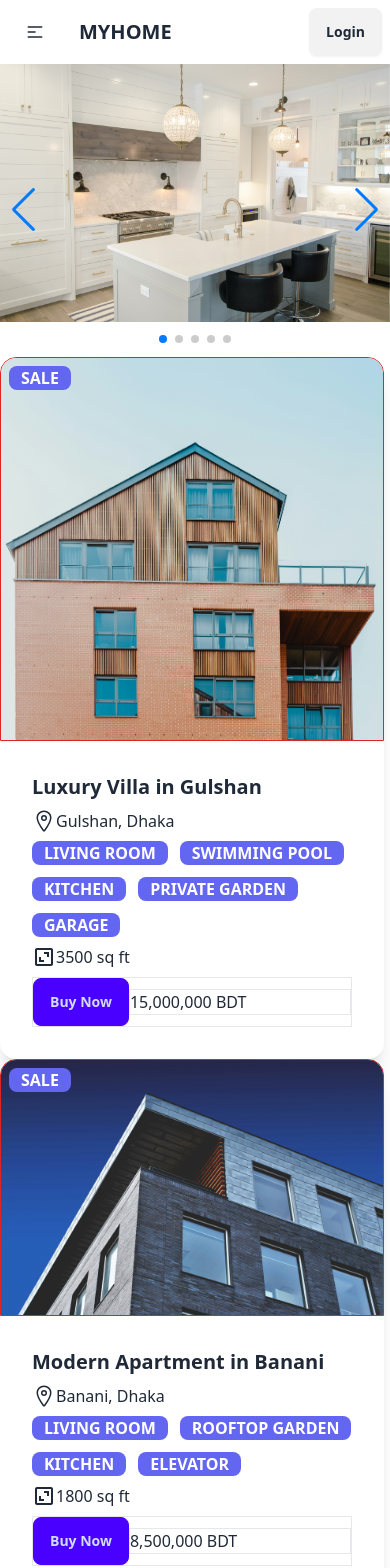
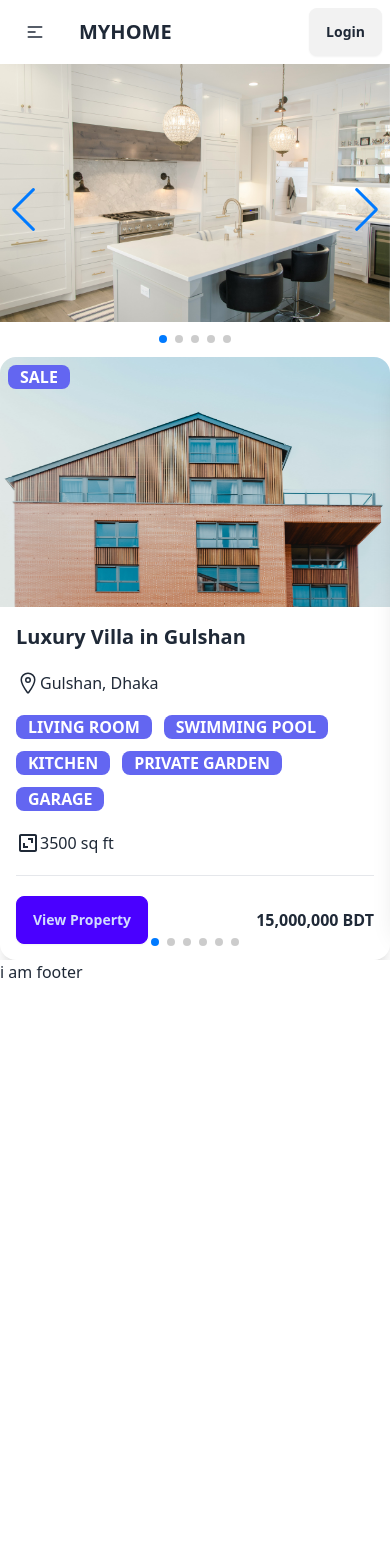
Before and after one commit to emonpappu17/real-state-ass, a React (Vite) app: page / in a window 390 px wide. Shown: the top 1568 px of the page. After the commit the page ends 984 px from the top, so only its background shows below. Built offline with nearby package versions, Linux system fonts and the light colour scheme.

Commit message:
swiper added

```diff
--- a/src/Pages/Home/Card.jsx
+++ b/src/Pages/Home/Card.jsx
@@ -2,23 +2,36 @@ import { IoLocationOutline, } from "react-icons/io5";
 import { BiArea } from "react-icons/bi";
 
 import PropTypes from 'prop-types';
+import { useState } from "react";
+// -------------------------------------------
+import { Swiper, SwiperSlide } from 'swiper/react';
+
+// Import Swiper styles
+// import 'swiper/css';
+// import 'swiper/css/free-mode';
+// import 'swiper/css/pagination';
+ import 'swiper/css/bundle';
+
+// import required modules
+import { FreeMode, Pagination } from 'swiper/modules';
+// ----------------------------------------------
 
 const Card = ({ card }) => {
-    console.log(card);
+    // console.log(card);
+    const [isHovered, setIsHovered] = useState(false)
     const { id, estate_title, image, price, status, area, location, facilities } = card
 
     return (
-        <div>
-            <div className="card bg-base-100  w-96 shadow-xl">
-                <figure className="relative border border-red-600">
-                    <img
+        <SwiperSlide><div onMouseEnter={() => setIsHovered(true)} onMouseLeave={() => setIsHovered(false)} className="card bg-base-100  w-96 shadow-xl">
+            <figure className="relative">
+                <img className={`${isHovered ? 'animate__animated animate__pulse' : ''}`}
                     src={image}
                     alt="Property" />
                 <div className="absolute top-2 left-2 text-white font-semibold uppercase px-3 bg-indigo-500 rounded-lg">
                     {status}
                 </div>
             </figure>
-                <div className="card-body">
+            <div className="card-body space-y-3">
                 <h2 className="card-title">{estate_title}</h2>
                 <p className="flex items-center"><IoLocationOutline className="text-2xl"></IoLocationOutline> {location}</p>
                 <ul className="flex gap-3 flex-wrap">
@@ -27,15 +40,16 @@ const Card = ({ card }) => {
                     }
                 </ul>
                 <p className="flex items-center"><BiArea className="text-2xl"></BiArea>{area}</p>
-                    <div className="flex justify-between items-center border w-full">
-                        <button className="btn btn-primary border">Buy Now</button>
-                        <p className="border  inline-flex">{price}</p>
+                <hr />
+                <div className="flex justify-between items-center">
+                    <button className="btn btn-primary">View Property</button>
+                    <span className="font-semibold">{price}</span>
                 </div>
             </div>
-            </div>
-        </div>
+        </div></SwiperSlide>
     );
 };
+
 Card.propTypes = {
     card: PropTypes.object
 }
--- /dev/null
+++ b/src/Pages/Home/CardSlide.jsx
@@ -0,0 +1,39 @@
+// Import Swiper React components
+import { Swiper, SwiperSlide } from 'swiper/react';
+
+// Import Swiper styles
+import 'swiper/css';
+import 'swiper/css/free-mode';
+import 'swiper/css/pagination';
+
+import './styles.css';
+
+// import required modules
+import { FreeMode, Pagination } from 'swiper/modules';
+
+export default function App() {
+  return (
+    <>
+      <Swiper
+        slidesPerView={3}
+        spaceBetween={30}
+        freeMode={true}
+        pagination={{
+          clickable: true,
+        }}
+        modules={[FreeMode, Pagination]}
+        className="mySwiper"
+      >
+        <SwiperSlide>Slide 1</SwiperSlide>
+        <SwiperSlide>Slide 2</SwiperSlide>
+        <SwiperSlide>Slide 3</SwiperSlide>
+        <SwiperSlide>Slide 4</SwiperSlide>
+        <SwiperSlide>Slide 5</SwiperSlide>
+        <SwiperSlide>Slide 6</SwiperSlide>
+        <SwiperSlide>Slide 7</SwiperSlide>
+        <SwiperSlide>Slide 8</SwiperSlide>
+        <SwiperSlide>Slide 9</SwiperSlide>
+      </Swiper>
+    </>
+  );
+}
--- a/src/Pages/Home/Estates.jsx
+++ b/src/Pages/Home/Estates.jsx
@@ -1,35 +1,78 @@
 import 'animate.css';
 import { useEffect, useState, } from 'react';
-import Card from './Card';
+// import Card from './Card';
+import { IoLocationOutline, } from "react-icons/io5";
+import { BiArea } from "react-icons/bi";
+
+// -------------------------------------------
+import { Swiper, SwiperSlide } from 'swiper/react';
+
+import 'swiper/css/bundle';
+
+// import required modules
+import { FreeMode, Pagination } from 'swiper/modules';
+// --------------------------------------------------
 
 const Estates = () => {
-    // const [isHovered, setIsHovered] = useState(false)
     const [cards, setCards] = useState([])
+    const [isHovered, setIsHovered] = useState(false)
 
     useEffect(() => {
         fetch('data.json')
             .then(res => res.json())
             .then(data => setCards(data))
     }, [])
+
     return (
         <div>
-            {/* <div onMouseEnter={() => setIsHovered(true)} onMouseLeave={() => setIsHovered(false)} className="card bg-base-100 w-96 shadow-xl group">
-                <figure>
-                    <img className={`${isHovered ? 'animate__animated animate__pulse' : ''}`}
-                        src="https://img.daisyui.com/images/stock/photo-1606107557195-0e29a4b5b4aa.webp"
-                        alt="Shoes" />
-                </figure>
-                <div className="card-body ">
-                    <h2 className="card-title group-hover:text-red-700">Shoes!</h2>
-                    <p>If a dog chews shoes whose shoes does he choose?</p>
-                    <div className="card-actions justify-end">
-                        <button className="btn btn-primary">Buy Now</button>
-                    </div>
-                </div>
-            </div> */}
-            {
-                cards.map(card => <Card key={card.id} card={card}></Card>)
-            }
+            <Swiper
+                pagination={{
+                    clickable: true,
+                }}
+                freeMode={true}
+                breakpoints={{
+                    425: {
+                        slidesPerView: 2,
+                        spaceBetween: 15,
+                    },
+                    700: {
+                        slidesPerView: 3,
+                        spaceBetween: 15,
+                    },
+                }}
+                modules={[FreeMode, Pagination]}
+                className="mySwiper"
+            >
+                {
+                    cards.map(card => (<SwiperSlide key={card.id}>
+                        <div onMouseEnter={() => setIsHovered(true)} onMouseLeave={() => setIsHovered(false)} className="card bg-base-100   shadow-xl">
+                            <figure className="relative">
+                                <img className={`${isHovered && 'animate__animated animate__pulse'} max-h-[250px] w-full`}
+                                    src={card.image}
+                                    alt="Property" />
+                                <div className="absolute top-2 left-2 text-white font-semibold uppercase px-3 bg-indigo-500 rounded-lg">
+                                    {card.status}
+                                </div>
+                            </figure>
+                            <div className="card-body space-y-3 p-4">
+                                <h2 className="card-title">{card.estate_title}</h2>
+                                <p className="flex items-center"><IoLocationOutline className="text-2xl"></IoLocationOutline> {card.location}</p>
+                                <ul className="flex gap-3 flex-wrap">
+                                    {
+                                        card.facilities.map((facility, i) => <li key={i} className="text-white font-semibold uppercase px-3 bg-indigo-500 rounded-lg">{facility}</li>)
+                                    }
+                                </ul>
+                                <p className="flex items-center"><BiArea className="text-2xl"></BiArea>{card.area}</p>
+                                <hr />
+                                <div className="flex justify-between items-center">
+                                    <button className="btn btn-primary">View Property</button>
+                                    <span className="font-semibold">{card.price}</span>
+                                </div>
+                            </div>
+                        </div>
+                    </SwiperSlide>))
+                }
+            </Swiper>
         </div>
     );
 };
```
Lines whose indentation alone changed are shown as unchanged.
